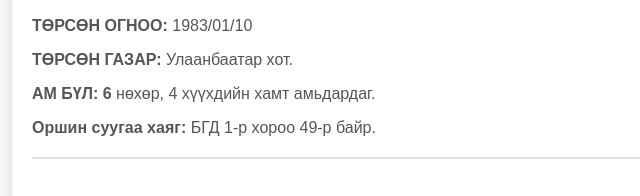
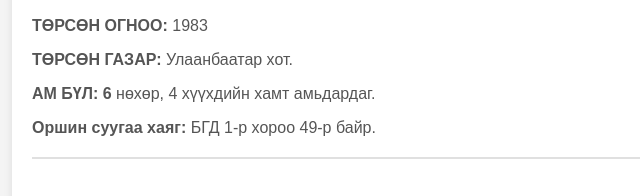
Before and after one commit to Bayarj/elections, a plain HTML site: page poster.html in a window 1280 px wide. Shown: the part 215-411 px from the top of the page, 228-868 px from the left. Drawn offline with Linux system fonts and the light colour scheme.

Commit message:
Update poster.html

```diff
--- a/poster.html
+++ b/poster.html
@@ -116,7 +116,7 @@
         </div>
 
         <div class="details">
-            <p><strong>ТӨРСӨН ОГНОО: </strong>1983/01/10</p>
+            <p><strong>ТӨРСӨН ОГНОО: </strong>1983</p>
             <p><strong>ТӨРСӨН ГАЗАР: </strong>Улаанбаатар хот.</p>
             <p><strong>АМ БҮЛ: 6</strong>  нөхөр, 4 хүүхдийн хамт амьдардаг.</p>
             <p><strong>Оршин суугаа хаяг: </strong>  БГД 1-р хороо 49-р байр.</p>
```
